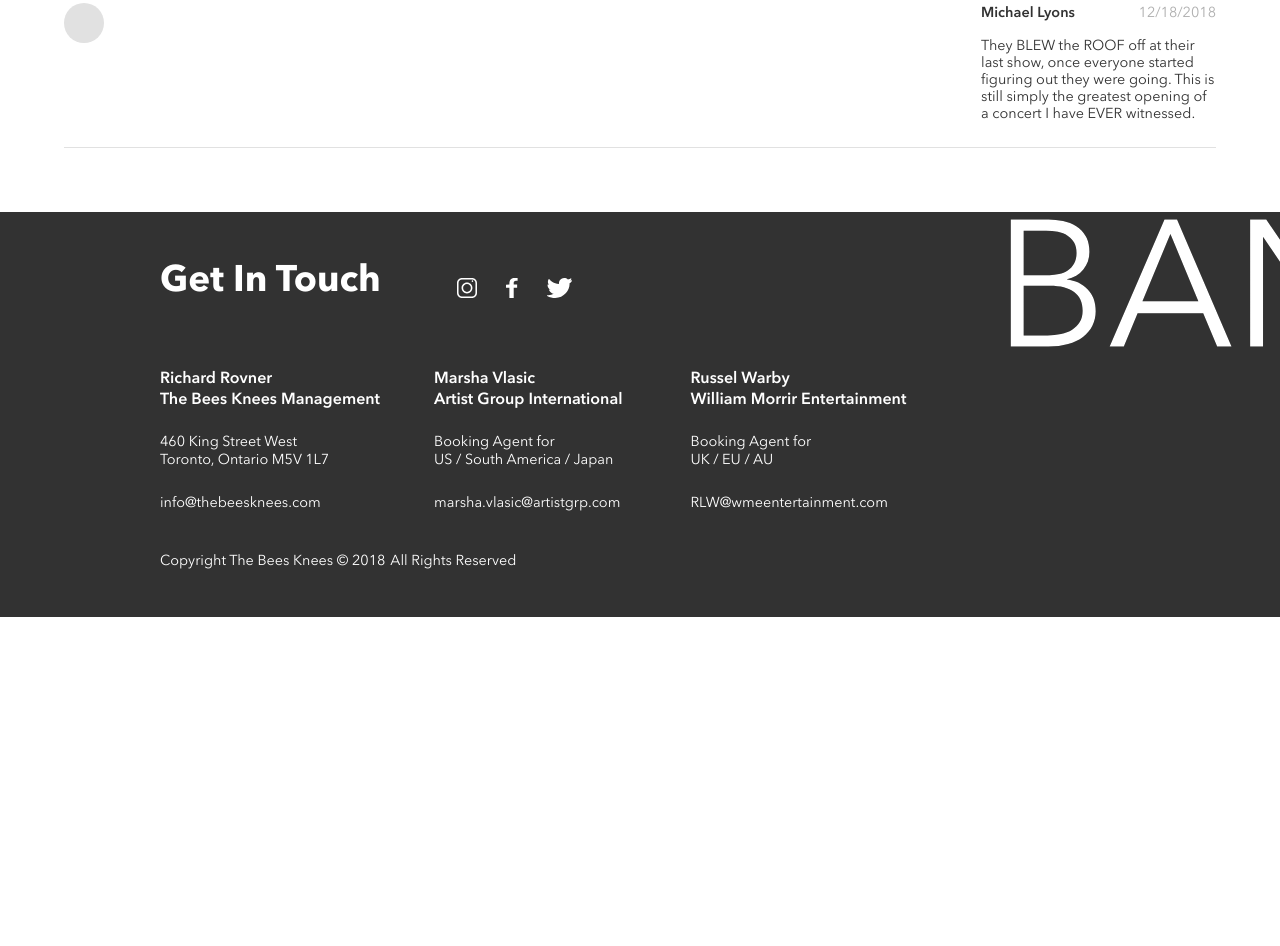
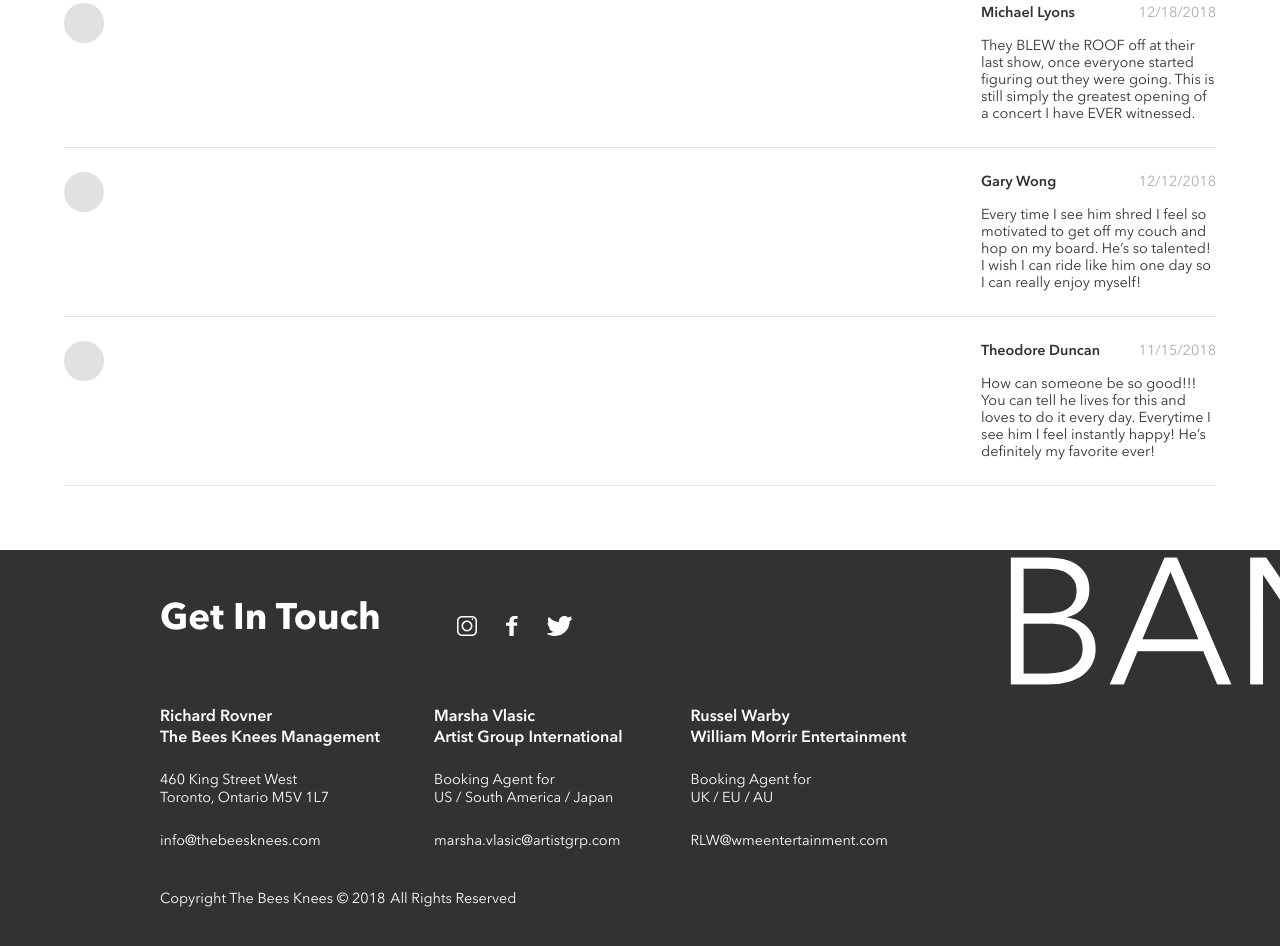
Before and after one commit to ashleylhayes/Ashley-Hayes-Bandsite, a plain HTML site: page Sprint-Two/index.html in a window 1280 px wide. Shown: the part 3064-4010 px from the top of the page. Before the commit the page ends 3681 px from the top, so only its background shows below. Drawn offline with Linux system fonts and the light colour scheme.

Commit message:
re-created comments with JavaScript

```diff
--- a/Sprint-Two/Scripts/build-comment-section.js
+++ b/Sprint-Two/Scripts/build-comment-section.js
@@ -0,0 +1,143 @@
+//create comment container
+let commentContainer1 = document.createElement('div');
+//gave comment container class name
+commentContainer1.className = "comments__comment-container-1";
+//append comment container to comments section
+document.querySelector('.comments').appendChild(commentContainer1);
+
+//create avatar container
+let avatarContainer1 = document.createElement('div');
+//give class
+avatarContainer1.className = "comments__avatar-container";
+//append
+document.querySelector('.comments__comment-container-1').appendChild(avatarContainer1);
+
+//create comment info container
+let commentInfoContainer1 = document.createElement('div');
+//give class name
+commentInfoContainer1.className = "comments__comment-info-container";
+//append
+document.querySelector('.comments__comment-container-1').appendChild(commentInfoContainer1);
+
+//create name
+let commentName1 = document.createElement('p');
+//give class
+commentName1.className = "comments__name";
+//add content
+commentName1.innerText = "Michael Lyons";
+//append
+document.querySelector('.comments__comment-info-container').appendChild(commentName1);
+
+//create timestamp
+let timestamp1 = document.createElement('p');
+//give class
+timestamp1.className = "comments__timestamp";
+//add content
+timestamp1.innerText = "12/18/2018";
+//append
+document.querySelector('.comments__comment-info-container').appendChild(timestamp1);
+
+//create comment
+let comment1 = document.createElement('p');
+//give class
+comment1.className = "comments__comment";
+//add content
+comment1.innerText = "They BLEW the ROOF off at their last show, once everyone started figuring out they were going. This is still simply the greatest opening of a concert I have EVER witnessed.";
+//append
+document.querySelector('.comments__comment-info-container').appendChild(comment1);
+
+//create comment container
+let commentContainer2 = document.createElement('div');
+//gave comment container class name
+commentContainer2.className = "comments__comment-container-2";
+//append comment comtainer to comments section
+document.querySelector('.comments').appendChild(commentContainer2);
+
+//create avatar container
+let avatarContainer2 = document.createElement('div');
+//give class
+avatarContainer2.className = "comments__avatar-container";
+//append
+document.querySelector('.comments__comment-container-2').appendChild(avatarContainer2);
+
+//create comment info container
+let commentInfoContainer2 = document.createElement('div');
+//give class name
+commentInfoContainer2.className = "comments__comment-info-container-2";
+//append
+document.querySelector('.comments__comment-container-2').appendChild(commentInfoContainer2);
+
+//create name
+let commentName2 = document.createElement('p');
+//give class
+commentName2.className = "comments__name";
+//add content
+commentName2.innerText = "Gary Wong";
+//append
+document.querySelector('.comments__comment-info-container-2').appendChild(commentName2);
+
+//create timestamp
+let timestamp2 = document.createElement('p');
+//give class
+timestamp2.className = "comments__timestamp";
+//add content
+timestamp2.innerText = "12/12/2018";
+//append
+document.querySelector('.comments__comment-info-container-2').appendChild(timestamp2);
+
+//create comment
+let comment2 = document.createElement('p');
+//give class
+comment2.className = "comments__comment";
+//add content
+comment2.innerText = "Every time I see him shred I feel so motivated to get off my couch and hop on my board. He’s so talented! I wish I can ride like him one day so I can really enjoy myself!";
+//append
+document.querySelector('.comments__comment-info-container-2').appendChild(comment2);
+
+//create comment container
+let commentContainer3 = document.createElement('div');
+//gave comment container class name
+commentContainer3.className = "comments__comment-container-3";
+//append comment comtainer to comments section
+document.querySelector('.comments').appendChild(commentContainer3);
+
+//create avatar container
+let avatarContainer3 = document.createElement('div');
+//give class
+avatarContainer3.className = "comments__avatar-container";
+//append
+document.querySelector('.comments__comment-container-3').appendChild(avatarContainer3);
+
+//create comment info container
+let commentInfoContainer3 = document.createElement('div');
+//give class name
+commentInfoContainer3.className = "comments__comment-info-container-3";
+//append
+document.querySelector('.comments__comment-container-3').appendChild(commentInfoContainer3);
+
+//create name
+let commentName3 = document.createElement('p');
+//give class
+commentName3.className = "comments__name";
+//add content
+commentName3.innerText = "Theodore Duncan";
+//append
+document.querySelector('.comments__comment-info-container-3').appendChild(commentName3);
+
+//create timestamp
+let timestamp3 = document.createElement('p');
+//give class
+timestamp3.className = "comments__timestamp";
+//add content
+timestamp3.innerText = "11/15/2018";
+//append
+document.querySelector('.comments__comment-info-container-3').appendChild(timestamp3);
+
+//create comment
+let comment3 = document.createElement('p');
+//give class
+comment3.className = "comments__comment";
+//add content
+comment3.innerText = "How can someone be so good!!! You can tell he lives for this and loves to do it every day. Everytime I see him I feel instantly happy! He’s definitely my favorite ever!";
+//append
+document.querySelector('.comments__comment-info-container-3').appendChild(comment3);
--- a/Sprint-Two/Styles/main.scss
+++ b/Sprint-Two/Styles/main.scss
@@ -421,13 +421,13 @@ body {
         margin-bottom: 32px;
     }
 
-    &__comment-container {
+    &__comment-container-1 {
         max-width: 100vw;
         display: flex;
         justify-content: space-between;
         border-top: 1px solid #E1E1E1;
         border-bottom: 1px solid #E1E1E1;
-        margin: 0 5vw 5vw 5vw;
+        margin: 0 5vw 0 5vw;
     }
 
     &__avatar-container {
@@ -463,12 +463,29 @@ body {
         color: $primary-color;
         margin: 16px 0 24px 0;
     }
+
+    &__comment-container-2 {
+        @extend .comments__comment-container-1;
+        border-top: none;
+    }
+
+    &__comment-info-container-2 {
+        @extend .comments__comment-info-container;
+    }
+
+    &__comment-container-3 {
+        @extend .comments__comment-container-2;
+    }
+
+    &__comment-info-container-3 {
+        @extend .comments__comment-info-container;
+    }
 }
 .footer {
     width: 100vw;
     background-color: $primary-color;
     color: $secondary-color;
-    margin: 0;
+    margin: 5vw 0 0 0;
 
     &__social {
         display: flex;
--- a/Sprint-Two/index.html
+++ b/Sprint-Two/index.html
@@ -71,14 +71,6 @@
             <button type="submit" class="comments__button">COMMENT</button>
         </form>
     </div>
-    <div class="comments__comment-container">
-        <div class="comments__avatar-container"></div>
-        <div class="comments__comment-info-container">
-            <p class="comments__name">Michael Lyons</p>
-            <p class="comments__timestamp">12/18/2018</p>
-            <p class="comments__comment">They BLEW the ROOF off at their last show, once everyone started figuring out they were going. This is still simply the greatest opening of a concert I have EVER witnessed.</p>
-        </div>
-    </div>
 </div>
 
 <footer class="footer">
```
Also changed, not shown: Sprint-Two/Styles/main.css, Sprint-Two/Styles/main.min.css, 2 other files.
